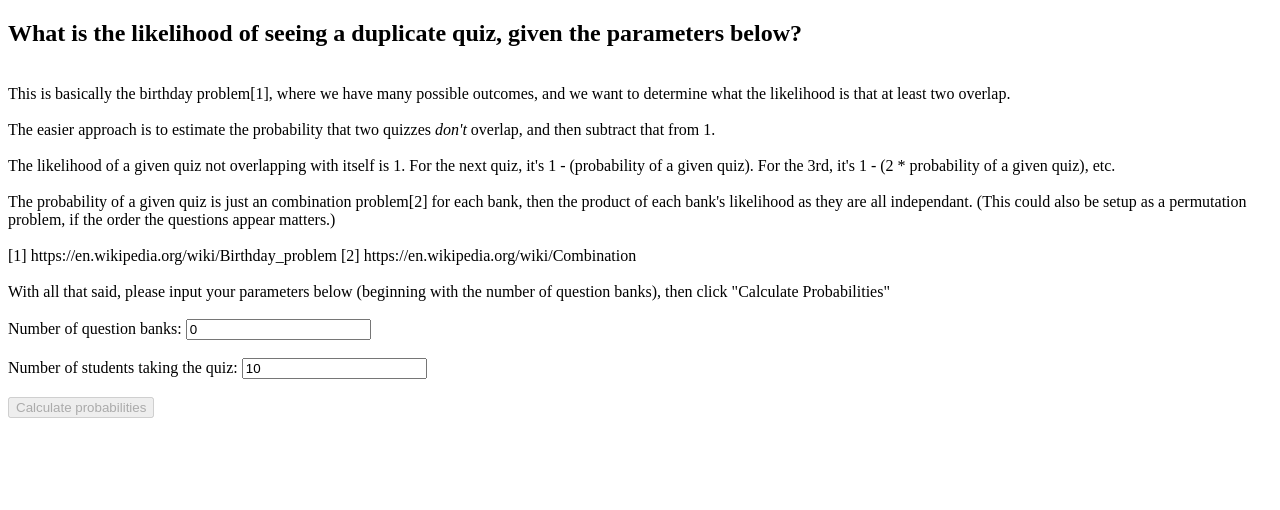
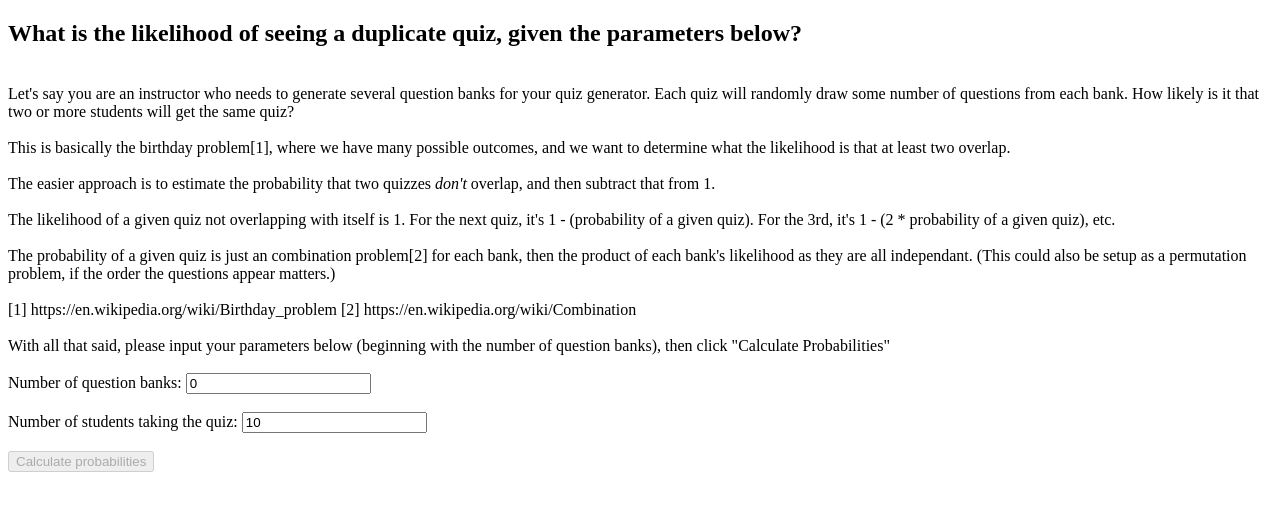
Before and after one commit to thorbjorn444/quizstats, a plain HTML site: page index.html in a window 1280 px wide. Drawn offline with Linux system fonts and the light colour scheme.

Commit message:
explanation

```diff
--- a/index.html
+++ b/index.html
@@ -145,6 +145,12 @@
         <H2>What is the likelihood of seeing a duplicate quiz, given the parameters below?</H2>
         <br>
         <div>
+            Let's say you are an instructor who needs to generate several question banks for your quiz generator.
+            Each quiz will randomly draw some number of questions from each bank.
+            How likely is it that two or more students will get the same quiz?
+        </div>
+        <br>
+        <div>
             This is basically the birthday problem[1], where we have many possible
             outcomes, and we want to determine what the likelihood is that at least two
             overlap.
```
